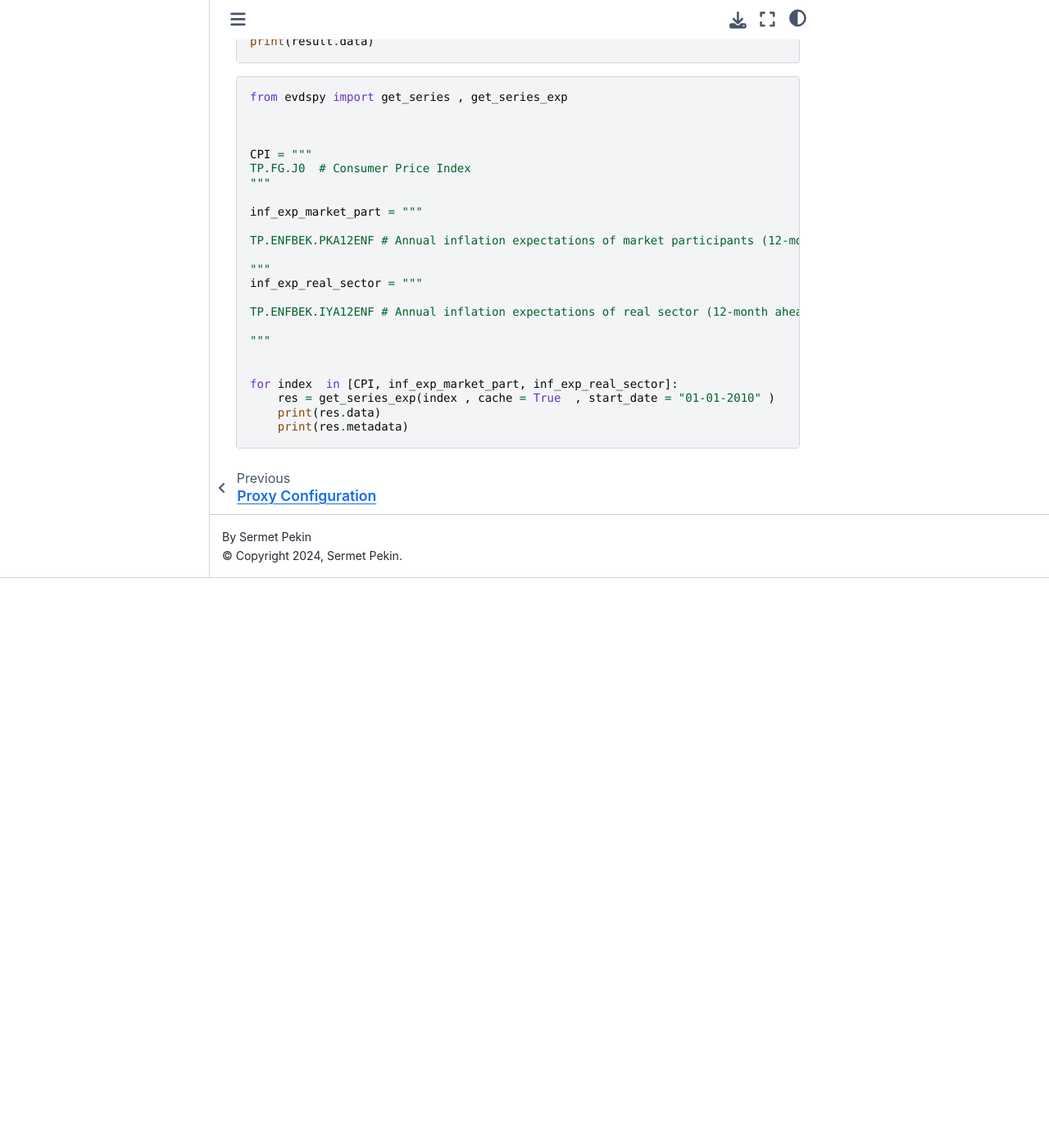
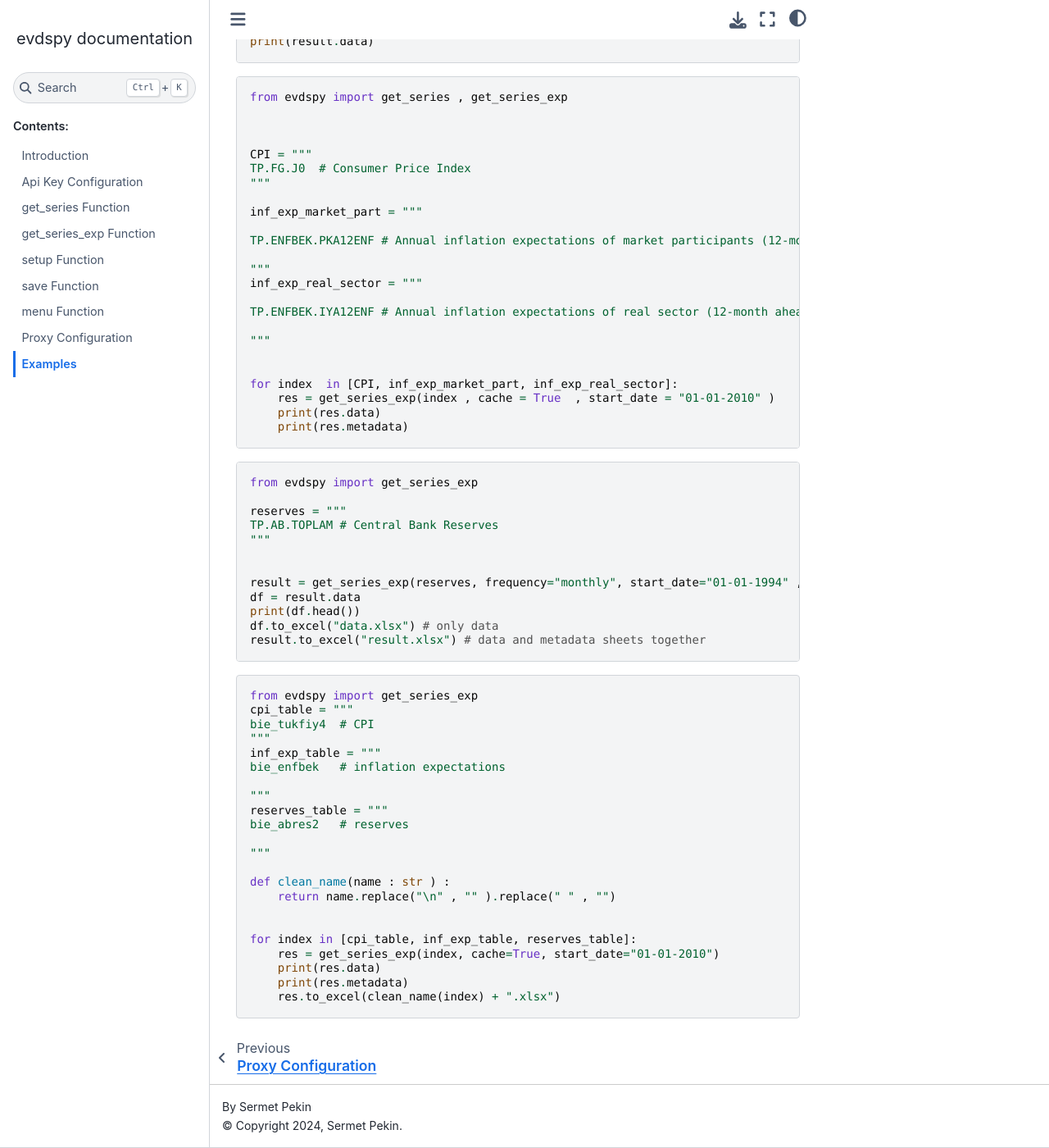
Before and after one commit to SermetPekin/evdspy-repo, a Sphinx documentation site: the page built from docs/source/examples.rst, in a window 1280 px wide and 1400 px high, scrolled down 1001 px. Shown: the whole window at 82% size. Built offline with Sphinx 7.4.7 and the Sphinx Book theme 1.1.4, drawn with Linux system fonts in a browser that asks for light colours; before the commit the page ends 1706 px from its top, so only the background shows below that.

Commit message:
some examples

```diff
--- a/docs/source/examples.rst
+++ b/docs/source/examples.rst
@@ -86,3 +86,47 @@
         res = get_series_exp(index , cache = True  , start_date = "01-01-2010" )
         print(res.data)
         print(res.metadata)
+
+
+.. code-block:: python
+
+
+    from evdspy import get_series_exp
+
+    reserves = """
+    TP.AB.TOPLAM # Central Bank Reserves
+    """
+
+
+    result = get_series_exp(reserves, frequency="monthly", start_date="01-01-1994" , aggregation ="avg")
+    df = result.data
+    print(df.head())
+    df.to_excel("data.xlsx") # only data
+    result.to_excel("result.xlsx") # data and metadata sheets together
+
+
+.. code-block:: python
+
+
+    from evdspy import get_series_exp
+    cpi_table = """
+    bie_tukfiy4  # CPI
+    """
+    inf_exp_table = """
+    bie_enfbek   # inflation expectations
+
+    """
+    reserves_table = """
+    bie_abres2   # reserves
+
+    """
+
+    def clean_name(name : str ) :
+        return name.replace("\n" , "" ).replace(" " , "")
+
+
+    for index in [cpi_table, inf_exp_table, reserves_table]:
+        res = get_series_exp(index, cache=True, start_date="01-01-2010")
+        print(res.data)
+        print(res.metadata)
+        res.to_excel(clean_name(index) + ".xlsx")
```
